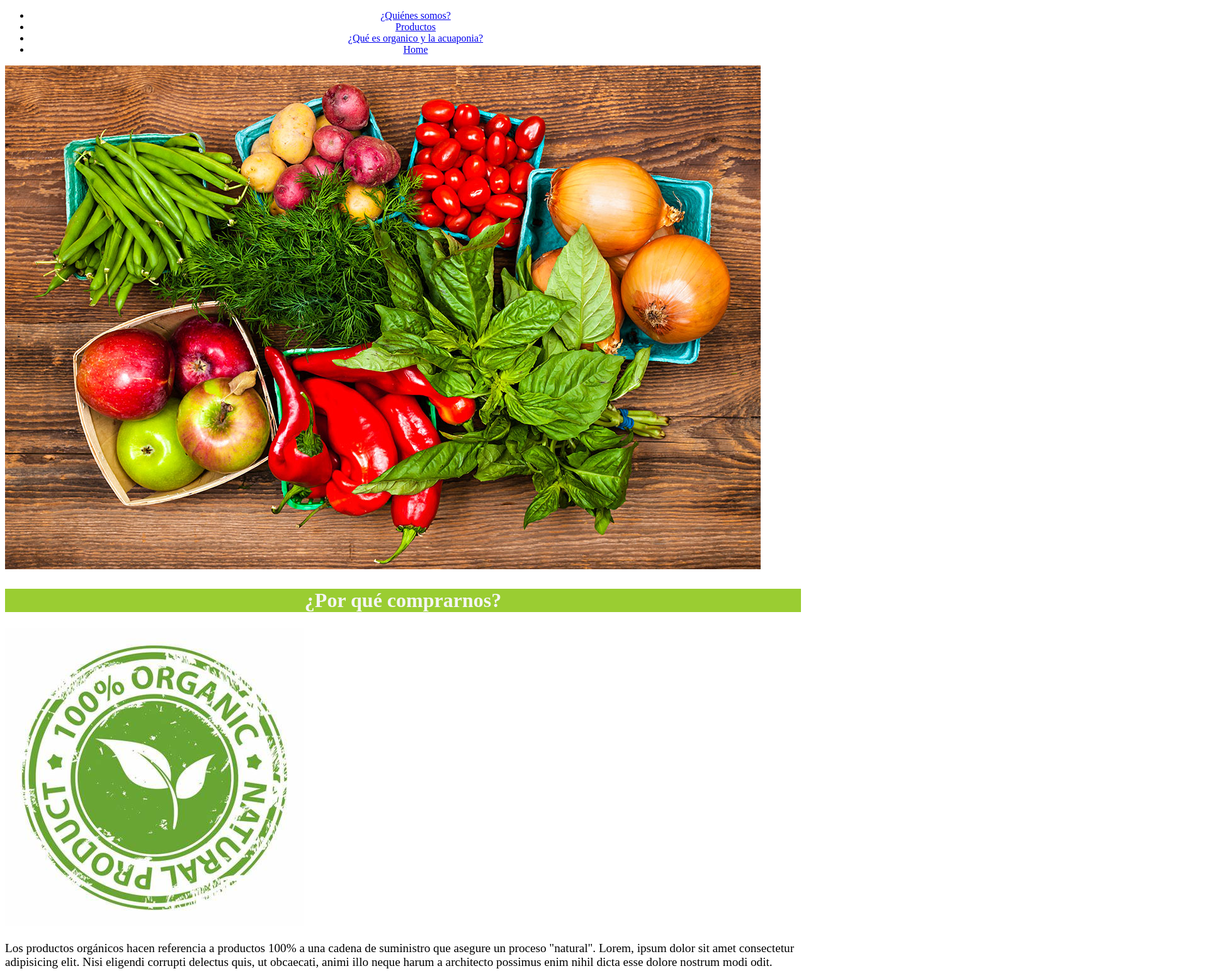
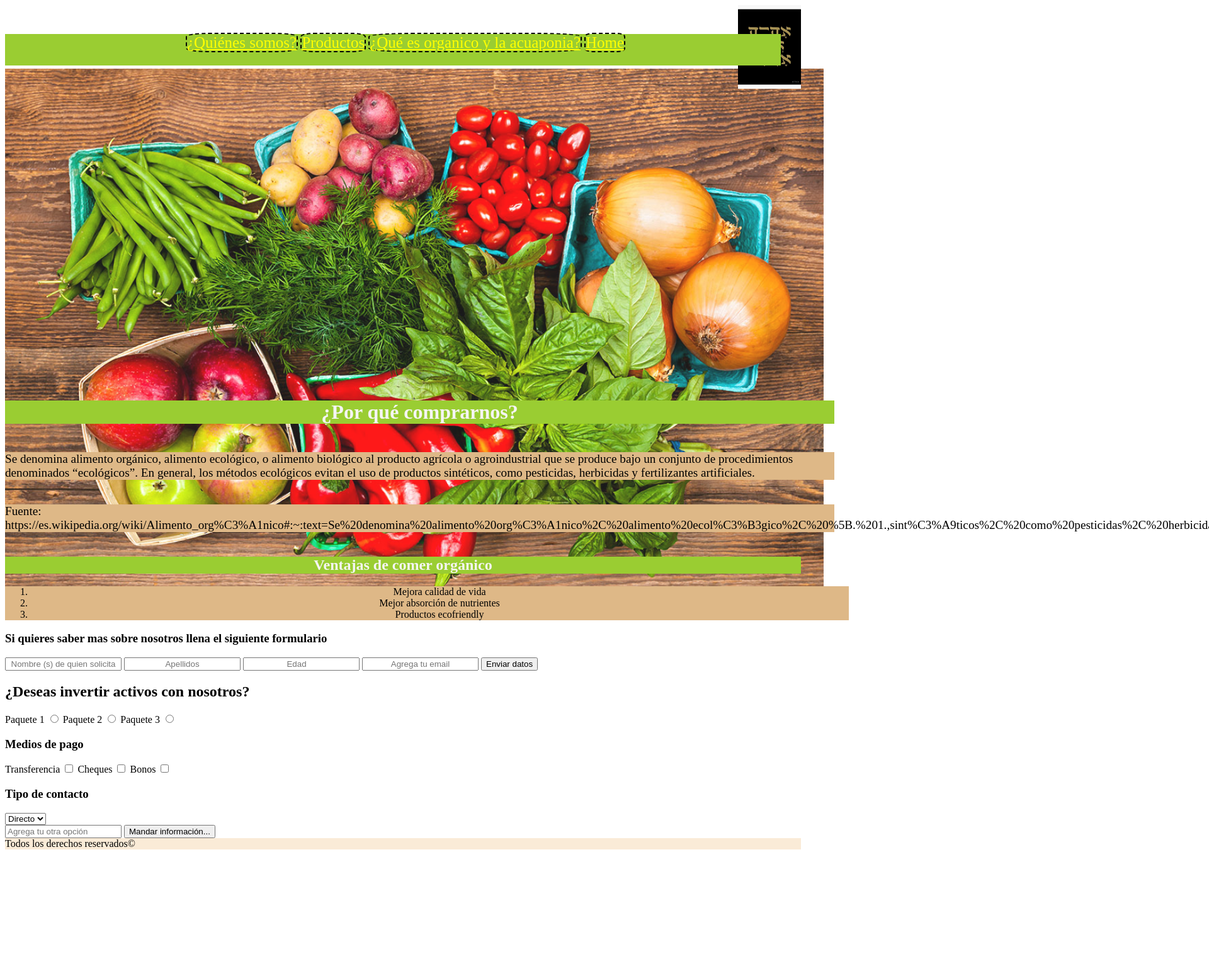
Before and after one commit to ReyVicuna/Organic-Product-Store, a website: page index.html in a window 1280 px wide. Shown: the top 1542 px of the page at 63% size, 1920 px wide, since content can reach past the window. After the commit the page ends 1357 px from the top, so only its background shows below. Drawn offline with Linux system fonts and the light colour scheme.

Commit message:
Add files via upload
Se eliminan imagenes o secciones innecesarias para el desarrollo de la pagina web
Tambien se agrega la fotoEslogan
Semana 3 FLEX Y BOX MODEL

```diff
--- a/index.html
+++ b/index.html
@@ -8,20 +8,22 @@
     <title>Organic Product's Store</title>
 </head>
 <body>
+    <div class="logoEslogan"> <img src="./Organic-Product-Store/logoEslogan.jpg" alt="Eslogan y marca">
+    </div>
     <div >
     <header>
-        <nav>
+        <nav class="navBar">
             <ul>
-                <li>
+                <li class="linesHome">
                     <a href="./quienes_somos.html">¿Quiénes somos?</a>
                 </li>
-                <li>
+                <li class="linesHome">
                     <a href="./Productos.html">Productos</a>
                 </li>
-                <li>
+                <li class="linesHome">
                     <a href="./que_es_organico.html">¿Qué es organico y la acuaponia?</a>
                 </li>
-                <li>
+                <li class="linesHome">
                     <a href="./index.html">Home</a>
                 </li>
             </ul>
@@ -35,31 +37,24 @@
         <section>
             <h1>¿Por qué comprarnos?</h1>
             <div class="segundaImagen">
-            <img class="imagenLogo" src="./logoOrgánico.jpeg" alt="Logos de certificados orgánicos">
             </div>
-            <p class="parrafouno">Los productos orgánicos hacen referencia a productos 100% a una cadena de suministro que asegure
-                un proceso "natural". Lorem, ipsum dolor sit amet consectetur adipisicing elit. Nisi eligendi corrupti delectus quis, ut obcaecati, animi illo neque harum a architecto possimus enim nihil dicta esse dolore nostrum modi odit.</p>
+            <p class="parrafouno">Se denomina alimento orgánico, alimento ecológico, o alimento biológico al producto agrícola o agroindustrial que se produce bajo un conjunto de procedimientos denominados “ecológicos”. En general, los métodos ecológicos evitan el uso de productos sintéticos, como pesticidas, herbicidas y fertilizantes artificiales.</p>
+            <p class="parrafouno">Fuente: https://es.wikipedia.org/wiki/Alimento_org%C3%A1nico#:~:text=Se%20denomina%20alimento%20org%C3%A1nico%2C%20alimento%20ecol%C3%B3gico%2C%20%5B.%201.,sint%C3%A9ticos%2C%20como%20pesticidas%2C%20herbicidas%20y%20fertilizantes%20artificiales%20.</p>
             </section>
             <section>
                 <h2 id="tituloSegundo">Ventajas de comer orgánico</h2>
-                <ol>
+                <ol class="numeracion">
                     <li class="listadoVentajas">Mejora calidad de vida</li>
                     <li class="listadoVentajas">Mejor absorción de nutrientes</li>
                     <li class="listadoVentajas">Productos ecofriendly</li>
                 </ol>
             </section>
-            <aside>
-                <img src="./cicloOrgánico.jpg"" alt="ciclo orgánico">
-            </aside>
             <h3>Si quieres saber mas sobre nosotros llena el siguiente formulario</h3>
             <form>
-                <label for="">Nombre (s) de quien solicita</label>
-                <input type="text" name="" id="" required>
-                <label for="">Apellidos</label>
-                <input type="text" name="" id="" required>
-                <label for="">Edad</label>
-                <input type="number" name="" id="" required>
-                <input type="email" name="" id="" placeholder="Agrega tu email" required>
+                <input type="text" name="" id="" required placeholder="Nombre (s) de quien solicita" class="primerFormulario">
+                <input type="text" name="" id="" required placeholder="Apellidos" class="primerFormulario">
+                <input type="number" name="" id="" required placeholder="Edad" class="primerFormulario">
+                <input type="email" name="" id="" placeholder="Agrega tu email" required class="primerFormulario">
                 <input type="submit" value="Enviar datos">
                 <div>
                     <h2>¿Deseas invertir activos con nosotros?</h2>
@@ -73,7 +68,7 @@
                 <div>
                     <h3>Medios de pago</h3>
                     <label for="">Transferencia</label>
-                    <input type="checkbox" name="" id="">
+                    <input type="checkbox" name="Transferencia" id="">
                     <label for="">Cheques</label>
                     <input type="checkbox" name="" id="">
                     <label for="">Bonos</label>
@@ -81,7 +76,7 @@
                 </div>
                 <div>
                     <h3>Tipo de contacto</h3>
-                    <select name="" id="">
+                    <select name="Tipo de contacto" id="">
                         <option value="Directo">Directo</option>
                         <option value="Hibrido">Hibrido</option>
                         <option value="OnLine">OnLine</option>
--- a/navegador.css
+++ b/navegador.css
@@ -1,7 +1,4 @@
 /* selector universal */
-
-
-
 
 /* Selector por tipo */
 h1 {
@@ -9,22 +6,31 @@ h1 {
     font-size: xx-large;
     text-align: center;
     background-color: yellowgreen;
+    width: 1317px;
 }
 
 p {
     color: whitesmoke;
+    z-index: -1;
+    background-color: burlywood;
+    width: 1317px;
 }
 
 /* Selector por ID */
+.primerFormulario {
+    text-align: center;
+}
+
 #tituloSegundo {
-color: green;
+color: whitesmoke;
 font-size: x-large;
 text-align: center;
-border-radius: 2rem;
+background-color: yellowgreen;
 }
 
 /* Selector por Class */
 .parrafouno{
+    display: inline-block;
     color: black;
     font-style: italic, monospace;
     font-size: larger;
@@ -32,13 +38,78 @@ border-radius: 2rem;
     border: black;
     border-bottom: 2rem;
     align-content: stretch;
+
 }
 
-nav {
-    color: black;
+img {
+    max-width: 100%;
+    min-width: 100%;
+
+}
+
+.logoEslogan {
+    position: sticky;
+    top: 1px;
+    left: 1500px;
+    height: 30px;
+    width: 100px;
+    z-index: -2;
+}
+
+.navBar {
+    height: 50px;
+    width: 1232px;
+    background-color: yellowgreen;
     text-align: center;
+    z-index: -1;
+}
+
+.navBar a {
+    color: yellow;
+    font-size: 25px;
+    border: 2px;
+    border-style: dashed;
+    border-radius: 20%;
+    border-color: black;
+    align-items: center;
+}
+
+
+.linesHome {
+    display: inline;
+}
+
+.linesHome:hover {
+    background-color: green;
+    border: 2px;
+    border-style: double;
+    border-radius: 40%;
+    border-color: black;
+}
+
+.numeracion {
+    background-color: burlywood;
 }
 
 .listadoVentajas {
     text-align: center;
+    background-color: burlywood;
+    width: 1300px;
 }
+
+.imagenPrimera {
+    margin-top: 5px;
+    padding-left: 0px;
+    position: sticky;
+    top: 1px ; left: 25px;
+    opacity: 0.90;
+    height: 500px;
+    width: 1300px;
+    z-index: -3;
+}
+
+footer {
+    margin-top: 30 px;
+    position: sticky;
+    background-color: antiquewhite;
+}
```
Also changed, not shown: package.json (added, +20 -0 lines), logoEslogan.jpg (added).
